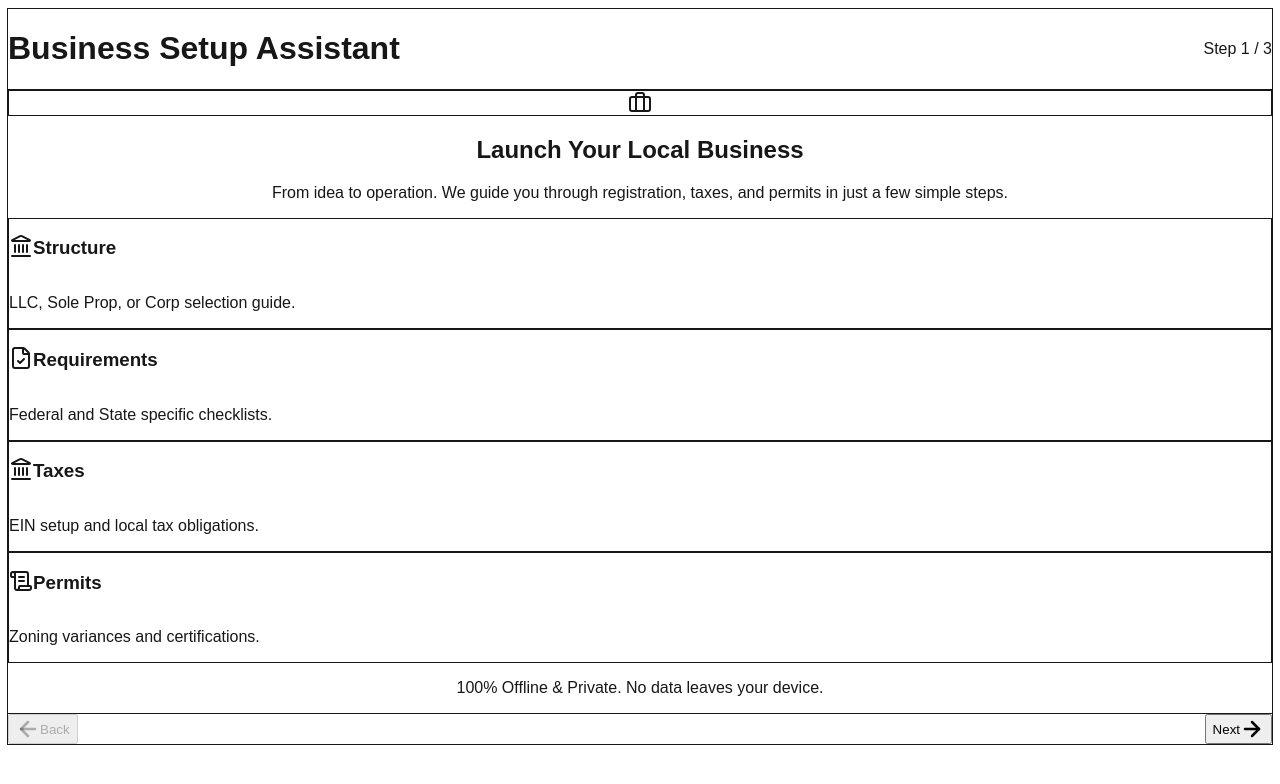
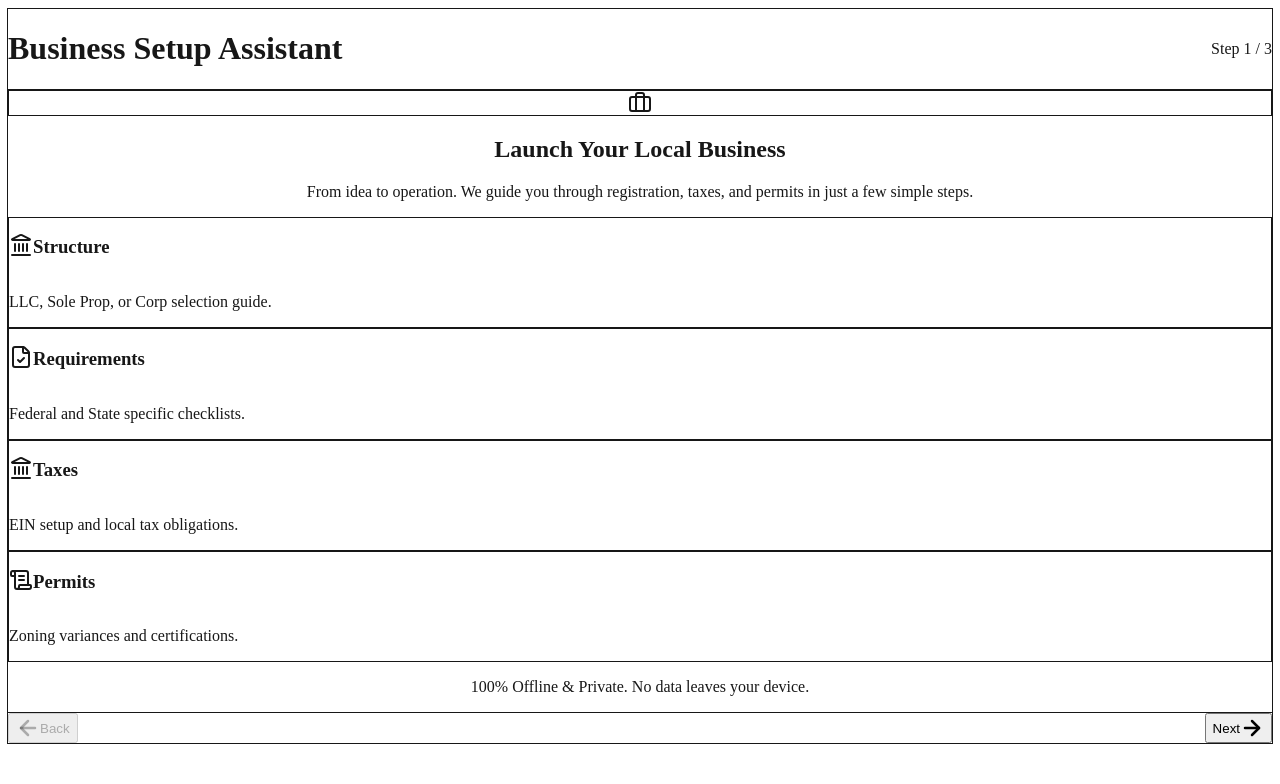
Before and after one commit to mahbubmunna/bussiness_guide, a Next.js app in the folder frontend/: page / in a window 1280 px wide. Shown: the top 784 px of the page. Built offline with nearby package versions, Linux system fonts and the light colour scheme.

Commit message:
style: adjust global typography and color contrast

```diff
--- a/frontend/app/globals.css
+++ b/frontend/app/globals.css
@@ -17,5 +17,7 @@
 body {
   color: var(--foreground);
   background: var(--background);
-  font-family: Arial, Helvetica, sans-serif;
+  font-family: var(--font-inter), sans-serif;
+  -webkit-font-smoothing: antialiased;
+  -moz-osx-font-smoothing: grayscale;
 }
```
